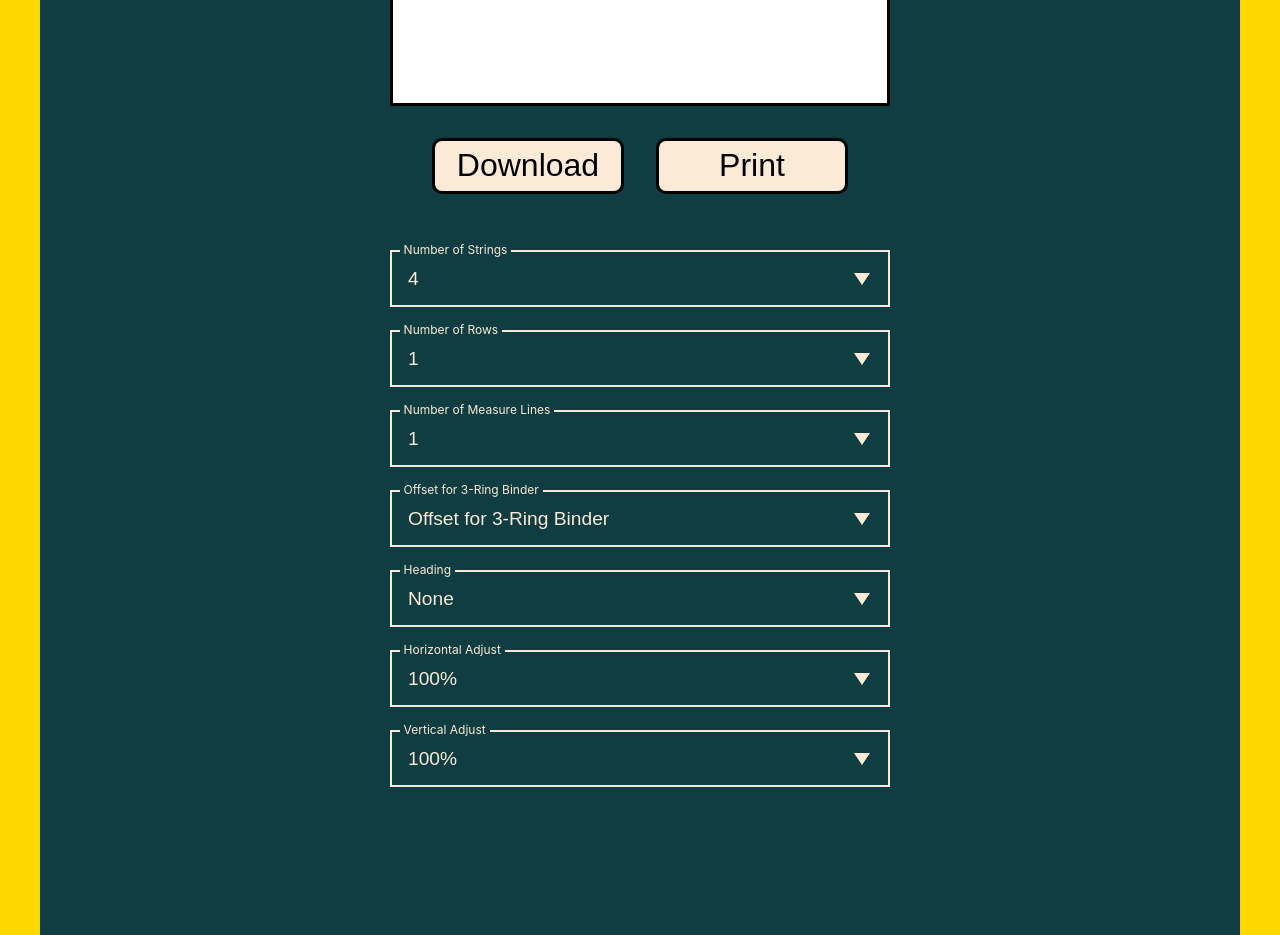
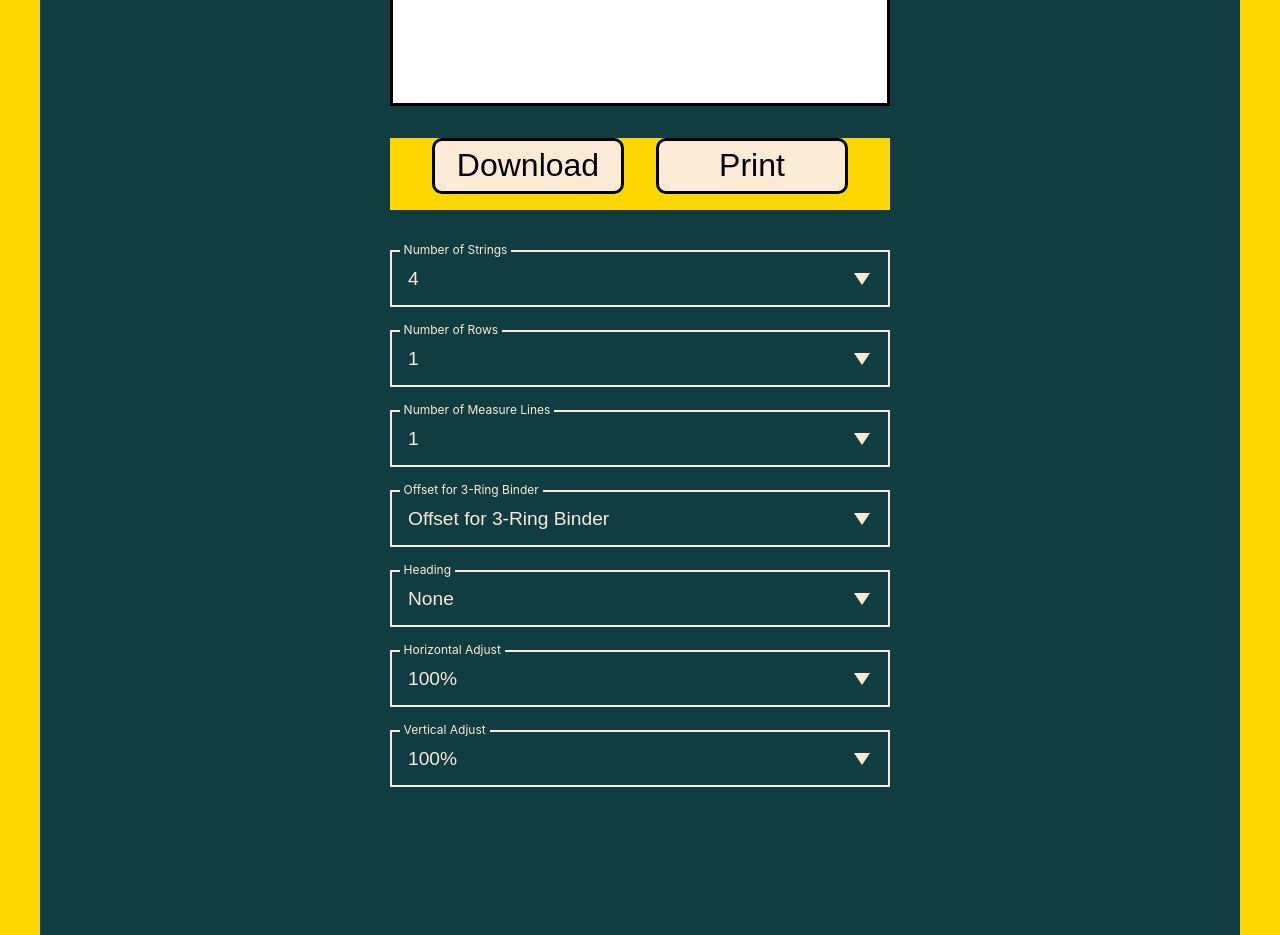
Before and after one commit to andentx/tab-lab, a Next.js app: page / in a window 1280 px wide. Shown: the part 780-1715 px from the top of the page. Built offline with nearby package versions, Linux system fonts and the light colour scheme.

Commit message:
Add testing color

```diff
--- a/components/ButtonSection.js
+++ b/components/ButtonSection.js
@@ -1,6 +1,8 @@
 import styled from 'styled-components';
 
 const ButtonSectionContainer = styled.div`
+  background-color: gold;
+
   display: flex;
   flex-wrap: wrap;
   justify-content: center;
```
